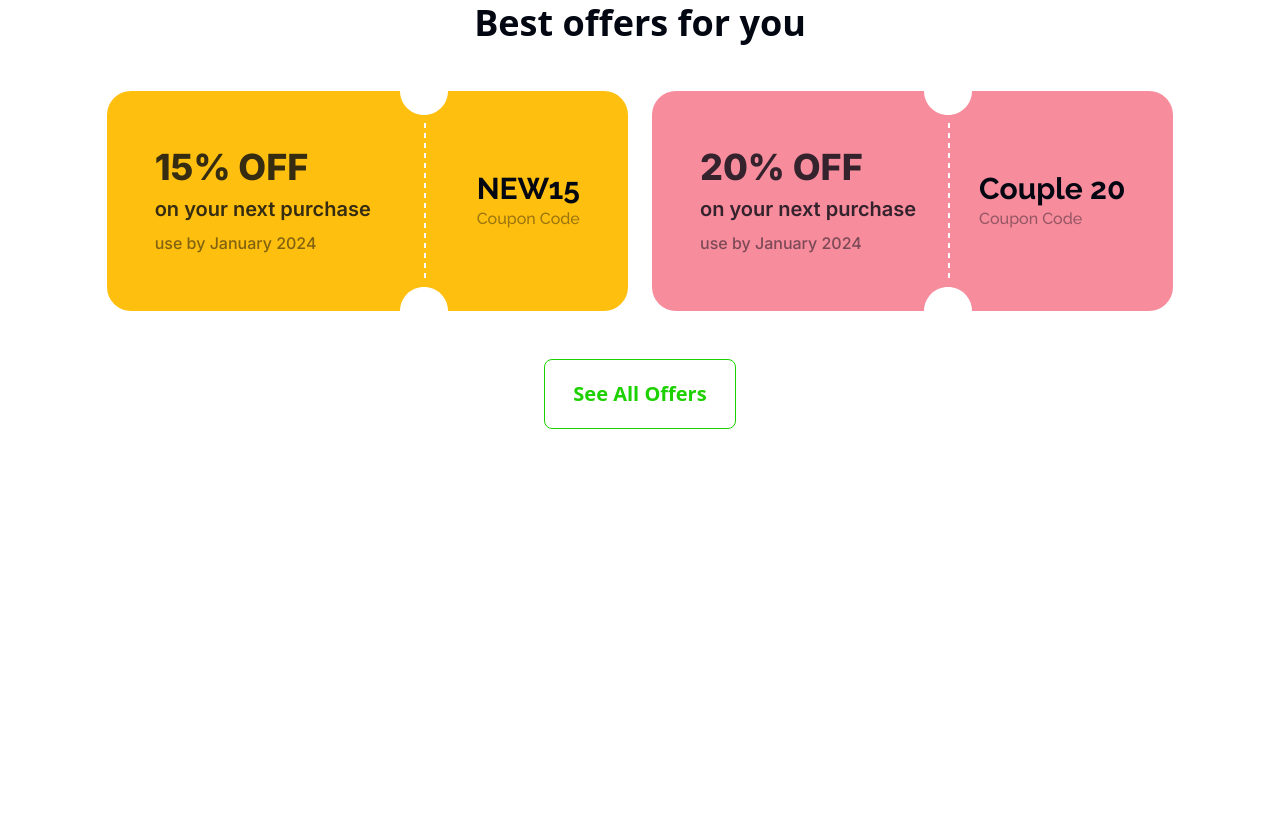
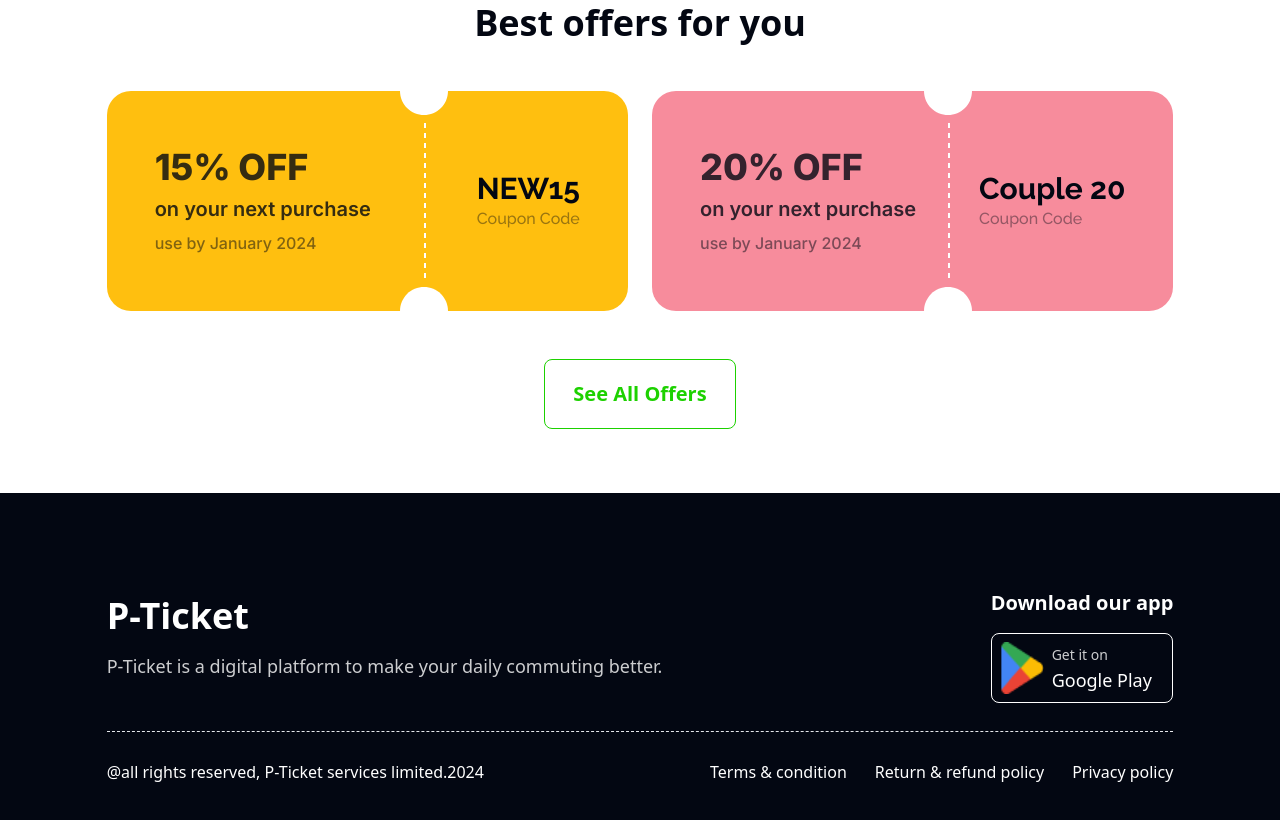
Before and after one commit to SatirthaRoy/smartTicket, a plain HTML site: page index.html in a window 1280 px wide. Shown: the part 915-1735 px from the top of the page. Before the commit the page ends 1344 px from the top, so only its background shows below. Drawn offline with nearby package versions, Linux system fonts and the light colour scheme.

Commit message:
footer done

```diff
--- a/index.html
+++ b/index.html
@@ -143,10 +143,41 @@
       <button class="text-[#1DD100] text-xl font-bold block mx-auto border border-[#1DD100] rounded-lg px-7 py-5">See All Offers</button>
     </section>
 
+    <!-- ticket section -->
+
   </main>
   <!-- footer -->
-  <footer>
-
+  <footer class="bg-[#030712] text-white py-24 mt-16">
+    <section class="lg:w-5/6 mx-auto space-y-7">
+      <!-- google play section -->
+      <div class="flex md:flex-row flex-col justify-between items-center">
+        <div>
+          <h2 class="text-4xl font-extrabold">P-Ticket</h2>
+          <p class="py-4 text-[#FFFFFFCC] text-lg font-normal">P-Ticket is a digital platform to make your daily commuting better.</p>
+        </div>
+        <div class="space-y-4">
+          <h5 class="text-xl font-semibold">Download our app</h5>
+          <div class="border-white border rounded-lg flex gap-2 p-2">
+            <!-- playstore -->
+            <img src="./images/playstore.png" alt="" class="w-11">
+            <div>
+              <span class="text-[#FFFFFFCC] text-sm font-normal">Get it on</span>
+              <h3 class="text-lg font-medium">Google Play</h3>
+            </div>
+          </div>
+        </div>
+      </div>
+      <hr class="border-dashed">
+      <!-- copy right section -->
+      <div class="flex md:flex-row flex-col justify-between">
+        <div>@all rights reserved, P-Ticket services limited.2024</div>
+        <div class="flex gap-7">
+          <h3>Terms & condition</h3>
+          <h3>Return & refund policy</h3>
+          <h3>Privacy policy</h3>
+        </div>
+      </div>
+    </section>
   </footer>
 
 <script src="index.js"></script>
```
